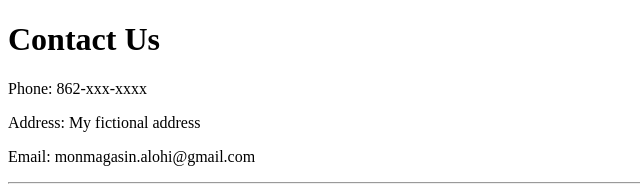
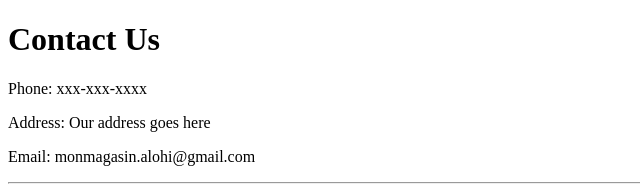
Before and after one commit to ChitsB/MM, a plain HTML site: page contact.html in a window 1280 px wide. Shown: the top 189 px of the page, 0-640 px from the left. Drawn offline with Linux system fonts and the light colour scheme.

Commit message:
Update contact.html

```diff
--- a/contact.html
+++ b/contact.html
@@ -8,8 +8,8 @@
     <table cellspacing="20">
         <tr>
             <h1>Contact Us</h1>
-            <p>Phone: 862-xxx-xxxx</p>
-            <p>Address: My fictional address</p>
+            <p>Phone: xxx-xxx-xxxx</p>
+            <p>Address: Our address goes here</p>
             <p>Email: monmagasin.alohi@gmail.com</p>
         </tr>
         <hr>
```
